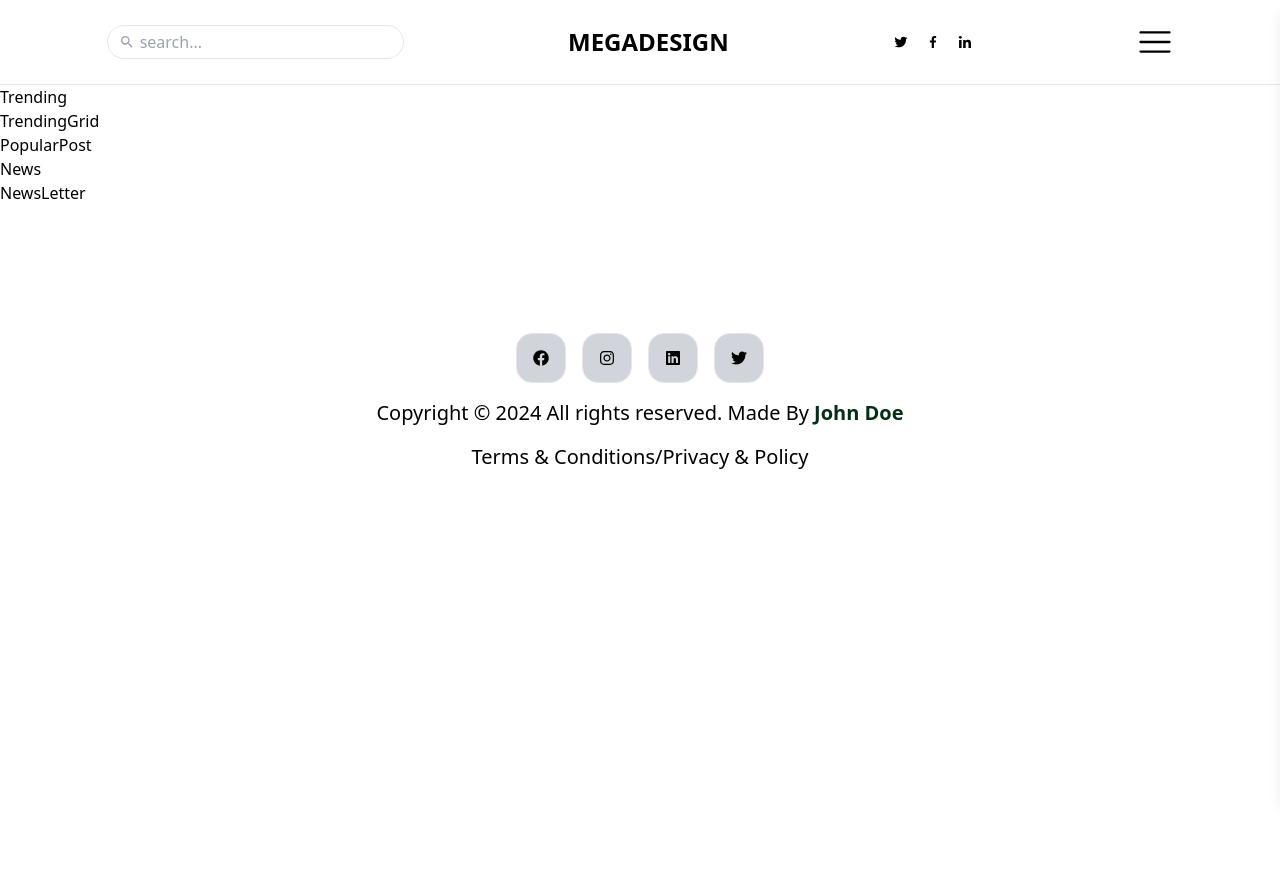
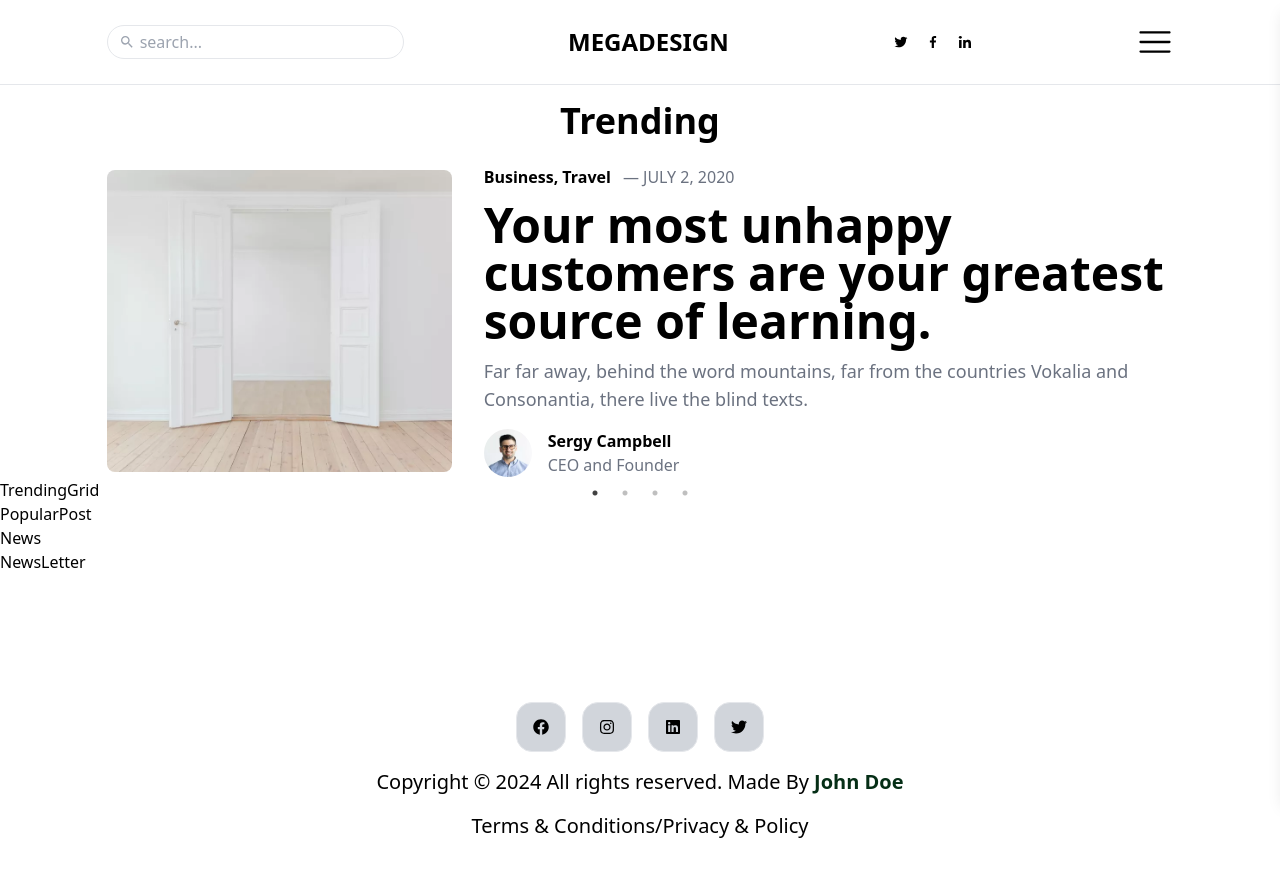
Before and after one commit to kongyutay/react-tailwind-news-website, a React (Create React App) app: page / in a window 1280 px wide. Shown: the top 876 px of the page. Before the commit the page ends 800 px from the top, so only its background shows below. Built offline with nearby package versions, Linux system fonts and the light colour scheme.

Commit message:
Done Trending component

```diff
--- a/src/components/Trending.js
+++ b/src/components/Trending.js
@@ -1,8 +1,56 @@
 import React from "react";
+import { trending } from "../data/Data"
+import Slider from "react-slick";
+import "slick-carousel/slick/slick.css";
+import "slick-carousel/slick/slick-theme.css";
 
 const Trending = () => {
+    var settings = {
+        dots: true,
+        infinite: false,
+        speed: 500,
+        slidesToShow: 1,
+        slidesToScroll: 1,
+        arrows: false
+    }
+
+
     return (
-        <div>Trending</div>
+        <>
+            <div className="w-10/12 m-auto">
+                <h1 className="text-center text-4xl font-bold mt-4 mb-6">Trending</h1>
+                <Slider {...settings}>
+                    {trending.map((val, index) => (
+                        <div>
+                            <div className="lg:flex gap-8 items-center" key={index}>
+                                <div className="lg:w-1/3">
+                                    <img src={val.trending_img} alt="img" className="rounded-lg w-full h-full"/>
+                                </div>
+                                <div className="lg:w-2/3">
+                                    <div className="flex gap-3">
+                                        <p className="font-bold">{val.purpose}</p>
+                                        <span className="text-gray-500">&#x2015; {val.date}</span>
+                                    </div>
+
+                                    <h2 className="text-5xl font-bold my-3">{val.title}</h2>
+                                    <p className="text-gray-500 mb-4 text-lg">{val.description}</p>
+
+                                    <div className="flex gap-4">
+                                        <div className="h-12 w-12">
+                                            <img src={val.logo} alt="logo" className="rounded-full w-full h-full"/>
+                                        </div>
+                                        <div>
+                                            <h4 className="font-bold">{val.name}</h4>
+                                            <p className="text-gray-500">{val.designation}</p>
+                                        </div>
+                                    </div>
+                                </div>
+                            </div>
+                        </div>
+                    ))}
+                </Slider>
+            </div>
+        </>
     )
 }
 
```
